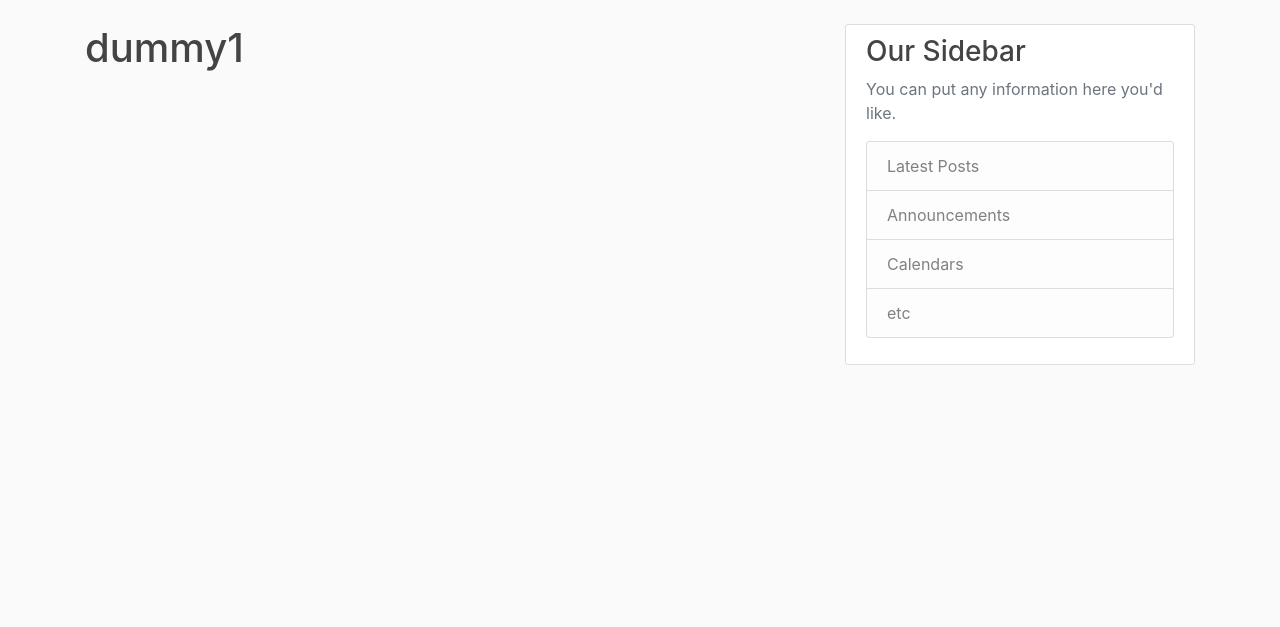
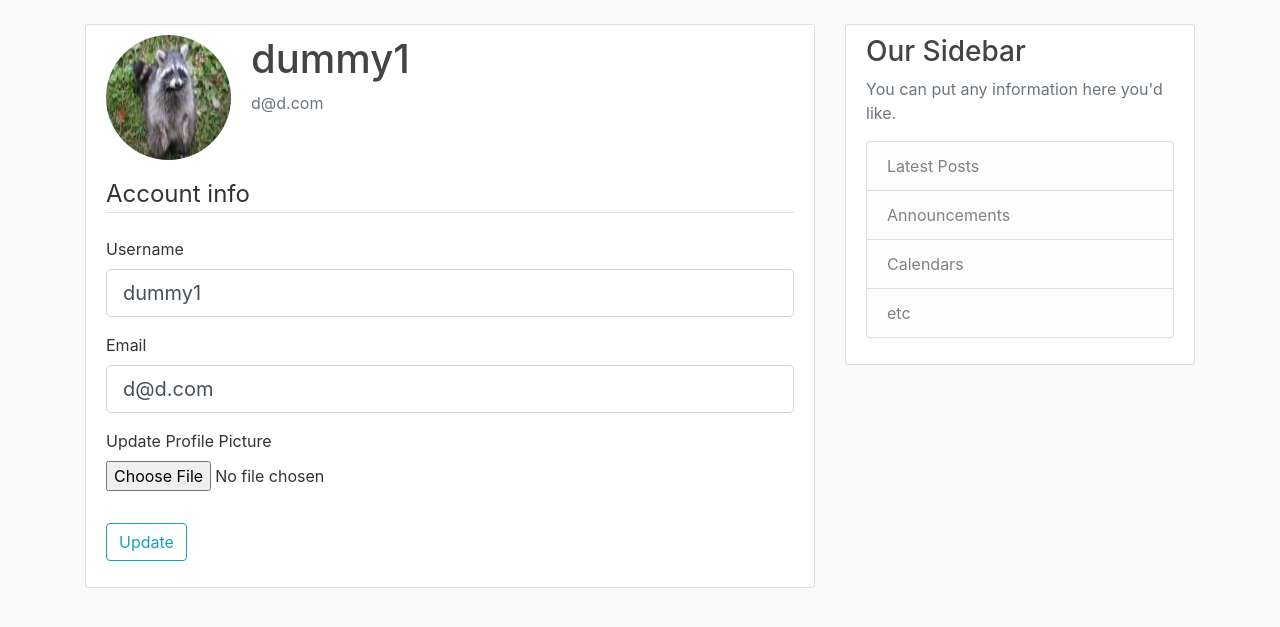
Before and after one commit to hhkwon/flask_playground, a Flask app: page /account in a window 1280 px wide. Shown: the part 56-683 px from the top of the page. Run offline with Flask 2, Linux system fonts and the light colour scheme; a user stored in the database is signed in; some libraries are stand-ins or nearby versions.

Commit message:
update user account, profile picture

```diff
--- a/Flask_Blog/flaskblog/forms.py
+++ b/Flask_Blog/flaskblog/forms.py
@@ -1,4 +1,6 @@
 from flask_wtf import FlaskForm
+from flask_wtf.file import FileField, FileAllowed
+from flask_login import current_user
 from wtforms import StringField, PasswordField, SubmitField, BooleanField
 from wtforms.validators import DataRequired, Length, Email, EqualTo, ValidationError
 from flaskblog.models import User
@@ -15,7 +17,6 @@ class RegistrationForm(FlaskForm):
 
     def validate_username(self, username):
         user = User.query.filter_by(username=username.data).first()
-        print(user)
         if user:
             raise ValidationError('That username is taken, Please choose a different one.')
 
@@ -31,3 +32,24 @@ class LoginForm(FlaskForm):
     password = PasswordField('Password', validators=[DataRequired()])
     remember = BooleanField('Remember Me')
     submit = SubmitField('Login')
+
+
+class UpdateAccountForm(FlaskForm):
+    username = StringField('Username',
+                           validators=[DataRequired(), Length(min=2, max=20)])
+    email = StringField('Email',
+                        validators=[DataRequired(), Email()])
+    picture = FileField('Update Profile Picture', validators=[FileAllowed(['jpg','png'])])
+    submit = SubmitField('Update')
+
+    def validate_username(self, username):
+        if username.data != current_user.username:
+            user = User.query.filter_by(username=username.data).first()
+            if user:
+                raise ValidationError('That username is taken, Please choose a different one.')
+
+    def validate_email(self, email):
+        if email.data != current_user.email:
+            email = User.query.filter_by(email=email.data).first()
+            if email:
+                raise ValidationError('That email is taken, Please choose a different one.')
--- a/Flask_Blog/flaskblog/routes.py
+++ b/Flask_Blog/flaskblog/routes.py
@@ -1,6 +1,9 @@
+import os
+import secrets
+from PIL import Image
 from flask import render_template, url_for, flash, redirect, request
 from flaskblog import app, db, bcrypt
-from flaskblog.forms import RegistrationForm, LoginForm
+from flaskblog.forms import RegistrationForm, LoginForm, UpdateAccountForm
 from flaskblog.models import User, Post
 from flask_login import login_user, current_user, logout_user, login_required
 
@@ -39,7 +42,8 @@ def register():
     if form.validate_on_submit():
         # 암호화 시키기
         hashed_password = bcrypt.generate_password_hash(form.password.data).decode('utf-8')
-        user = User(username=form.username.data, email=form.email.data, password=hashed_password)
+        user = User(username=form.username.data, email=form.email.data,
+                    password=hashed_password)
         db.session.add(user)
         db.session.commit()
         flash('Your account has been created! You are now able to log in', 'success')
@@ -68,8 +72,35 @@ def logout():
     logout_user()
     return redirect(url_for('home'))
 
+def save_picture(form_picture):
+    random_hex = secrets.token_hex(8)
+    _, f_ext = os.path.splitext(form_picture.filename)
+    picture_fn = random_hex + f_ext
+    picture_path = os.path.join(app.root_path, 'static/profile_pics', picture_fn)
 
-@app.route("/account")
+    output_size = (125, 125)
+    i = Image.open(form_picture)
+    i.thumbnail(output_size)  # Pillow Method
+    i.save(picture_path)
+    return picture_fn
+
+
+@app.route("/account", methods=['GET', 'POST'])
 @login_required
 def account():
-    return render_template('account.html', title='Account')
+    form = UpdateAccountForm()
+    if form.validate_on_submit():
+        if form.picture.data:
+            picture_file = save_picture(form.picture.data)
+            current_user.image_file = picture_file
+        current_user.username = form.username.data
+        current_user.email = form.email.data
+        db.session.commit()
+        flash('Your account has been updated!', 'success')
+        return redirect(url_for('account'))
+    elif request.method == 'GET':
+        form.username.data = current_user.username
+        form.email.data = current_user.email
+    image_file = url_for('static', filename='profile_pics/' + current_user.image_file)
+    return render_template('account.html', title='Account',
+                           image_file=image_file, form=form)
--- a/Flask_Blog/flaskblog/templates/account.html
+++ b/Flask_Blog/flaskblog/templates/account.html
@@ -1,4 +1,57 @@
 {% extends "layout.html" %}
 {% block content %}
-  <h1> {{ current_user.username }} </h1>
+  <div class="content-section">
+    <div class="media">
+      <img class="rounded-circle account-img" src="{{ image_file }}">
+      <div class="media-body">
+        <h2 class="account-heading">{{ current_user.username }}</h2>
+        <p class="text-secondary">{{ current_user.email }}</p>
+      </div>
+    </div>
+        <form method="POST" action="" enctype="multipart/form-data">
+            {{ form.hidden_tag() }}
+            <fieldset class="form-group">
+                <legend class="border-bottom mb-4">Account info</legend>
+                <div class="form-group">
+                    {{ form.username.label(class="form-control-label") }}
+
+                    {% if form.username.errors %}
+                        {{ form.username(class="form-control form-control-lg is-invalid") }}
+                        <div class="invalid-feedback">
+                            {% for error in form.username.errors %}
+                                <span>{{ error }}</span>
+                            {% endfor %}
+                        </div>
+                    {% else %}
+                        {{ form.username(class="form-control form-control-lg") }}
+                    {% endif %}
+                </div>
+                <div class="form-group">
+                    {{ form.email.label(class="form-control-label") }}
+                    {% if form.email.errors %}
+                        {{ form.email(class="form-control form-control-lg is-invalid") }}
+                        <div class="invalid-feedback">
+                            {% for error in form.email.errors %}
+                                <span>{{ error }}</span>
+                            {% endfor %}
+                        </div>
+                    {% else %}
+                        {{ form.email(class="form-control form-control-lg") }}
+                    {% endif %}
+                </div>
+                <div class="form-group">
+                    {{ form.picture.label() }}
+                    {{ form.picture(class="form-control-file") }}
+                    {% if form.picture.errors %}
+                      {% for error in form.picture.errors %}
+                        <span class="text-danger">{{ error }}</span></br>
+                      {% endfor %}
+                    {% endif %}
+                </div>
+            </fieldset>
+            <div class="form-group">
+                {{ form.submit(class="btn btn-outline-info") }}
+            </div>
+        </form>
+  </div>
 {% endblock content %}
```
Also changed, not shown: Flask_Blog/flaskblog/site.db, Flask_Blog/flaskblog/static/profile_pics/6f55023c258b6c94.jpg (added), Flask_Blog/flaskblog/static/profile_pics/default2.jpg (added).
